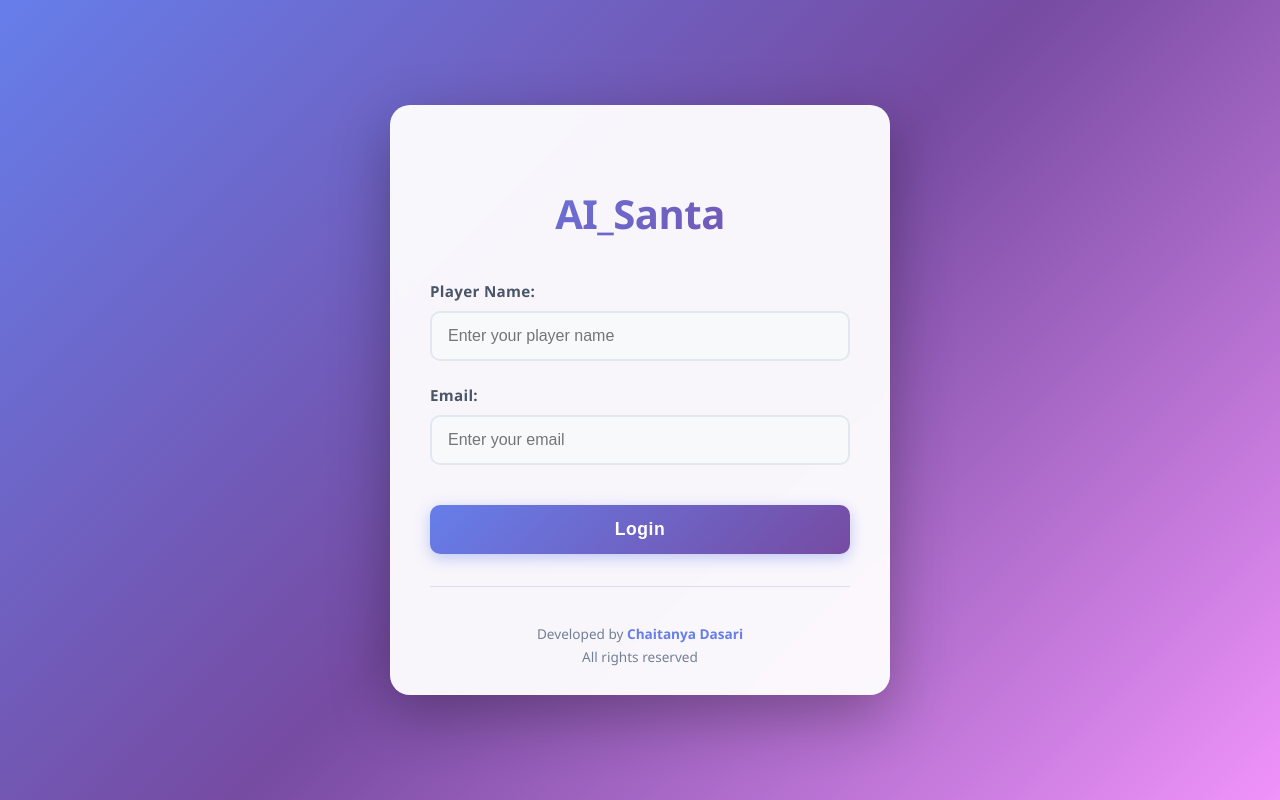
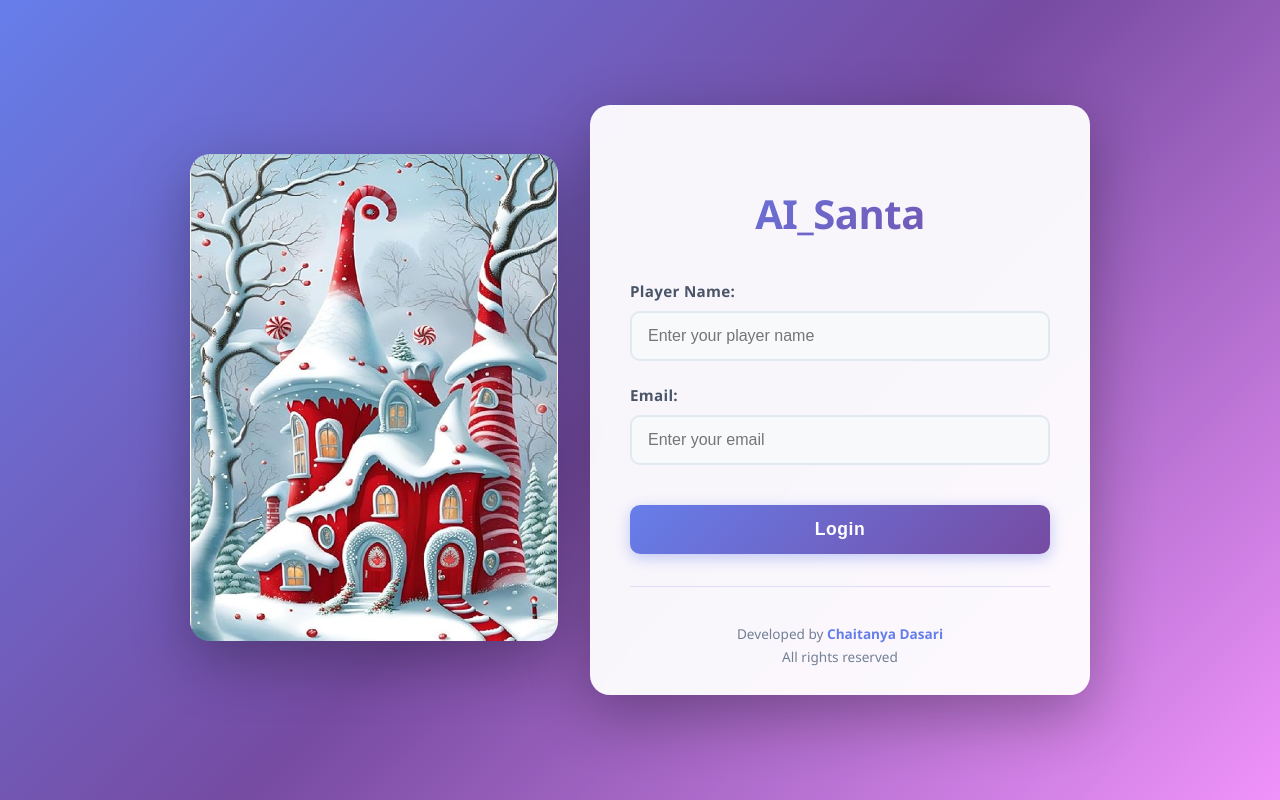
Before and after one commit to Chaitanyadasari/AISanta, a React (Create React App) app in the folder client/: page / in a window 1280 px wide. Built offline with nearby package versions, Linux system fonts and the light colour scheme.

Commit message:
add images

```diff
--- a/client/src/App.css
+++ b/client/src/App.css
@@ -14,6 +14,45 @@ body, html {
   justify-content: center;
   padding: 20px;
   box-sizing: border-box;
+}
+
+.login-page-container {
+  max-width: 900px;
+  width: 100%;
+  display: flex;
+  align-items: center;
+  gap: 2rem;
+  animation: fadeInUp 0.6s ease-out;
+}
+
+.login-image-section {
+  flex: 1;
+  max-width: 400px;
+}
+
+.login-image {
+  width: 100%;
+  height: auto;
+  border-radius: 20px;
+  box-shadow: 0 20px 60px rgba(0, 0, 0, 0.3);
+  object-fit: cover;
+}
+
+/* Responsive design for login */
+@media (max-width: 768px) {
+  .login-page-container {
+    flex-direction: column;
+    max-width: 420px;
+  }
+
+  .login-image-section {
+    max-width: 300px;
+  }
+
+  .login-image {
+    max-height: 200px;
+    width: auto;
+  }
 }
 
 .login-page {
@@ -144,6 +183,29 @@ body, html {
   padding-bottom: 50px;
 }
 
+.landing-page-container {
+  max-width: 1000px;
+  margin: 40px auto;
+  display: flex;
+  align-items: flex-start;
+  gap: 2rem;
+  animation: fadeInUp 0.6s ease-out;
+  padding: 0 20px;
+}
+
+.landing-image-section {
+  flex: 1;
+  max-width: 400px;
+}
+
+.landing-image {
+  width: 100%;
+  height: auto;
+  border-radius: 20px;
+  box-shadow: 0 10px 40px rgba(0, 0, 0, 0.2);
+  object-fit: cover;
+}
+
 .landing-page, .namecodes-page {
   max-width: 600px;
   margin: 40px auto;
@@ -154,6 +216,33 @@ body, html {
   box-shadow: 0 10px 40px rgba(0, 0, 0, 0.1);
   animation: fadeInUp 0.6s ease-out;
   text-align: center;
+}
+
+.landing-page-container .landing-page {
+  flex: 1;
+  margin: 0;
+}
+
+/* Responsive design for landing page */
+@media (max-width: 768px) {
+  .landing-page-container {
+    flex-direction: column;
+    max-width: 600px;
+  }
+
+  .landing-image-section {
+    max-width: 300px;
+    align-self: center;
+  }
+
+  .landing-image {
+    max-height: 200px;
+    width: auto;
+  }
+
+  .landing-page-container .landing-page {
+    width: 100%;
+  }
 }
 
 .landing-page h3 {
--- a/client/src/components/Landing.js
+++ b/client/src/components/Landing.js
@@ -1,7 +1,12 @@
 import React from 'react';
+import landingImage from '../images/landingPage.jpg';
 
 function Landing({ currentUser, onGenerateAssignments, onResetAssignments, genMessage, loadingGen }) {
   return (
+    <div className="landing-page-container">
+      <div className="landing-image-section">
+        <img src={landingImage} alt="AI Santa" className="landing-image" />
+      </div>
       <div className="landing-page">
         <h3>🎅 Welcome, {currentUser}!</h3>
         {currentUser?.toLowerCase() === 'admin' ? (
@@ -40,7 +45,12 @@ function Landing({ currentUser, onGenerateAssignments, onResetAssignments, genMe
               )}
             </div>
           </>
-      ) : null}
+        ) : (
+          <p style={{fontSize:'1.1rem', color:'#4a5568', marginBottom:'2rem'}}>
+            Welcome to AI Santa! Your Secret Santa assignment will appear below once the admin generates assignments.
+          </p>
+        )}
+      </div>
     </div>
   );
 }
--- a/client/src/components/Login.js
+++ b/client/src/components/Login.js
@@ -1,4 +1,5 @@
 import React, { useState } from 'react';
+import loginImage from '../images/loginPage.jpg';
 
 function Login({ onLogin, error }) {
   const [nameCode, setNameCode] = useState("");
@@ -8,6 +9,10 @@ function Login({ onLogin, error }) {
     onLogin(nameCode, email);
   };
   return (
+    <div className="login-page-container">
+      <div className="login-image-section">
+        <img src={loginImage} alt="AI Santa Login" className="login-image" />
+      </div>
       <div className="login-page">
         <h2>AI_Santa</h2>
         <form onSubmit={handleSubmit}>
@@ -39,6 +44,7 @@ function Login({ onLogin, error }) {
           <p>All rights reserved</p>
         </div>
       </div>
+    </div>
   );
 }
 
```
Lines whose indentation alone changed are shown as unchanged.
